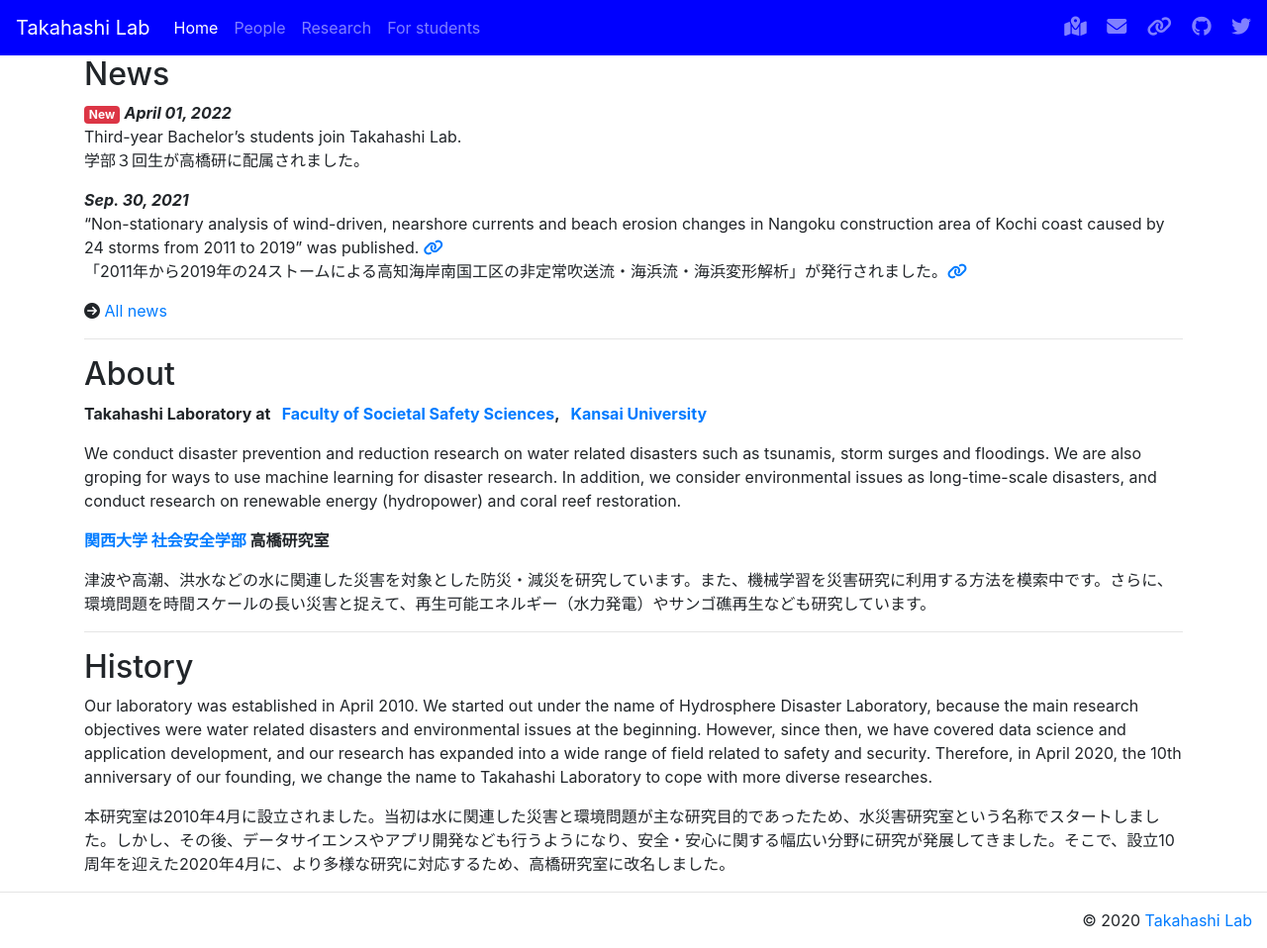
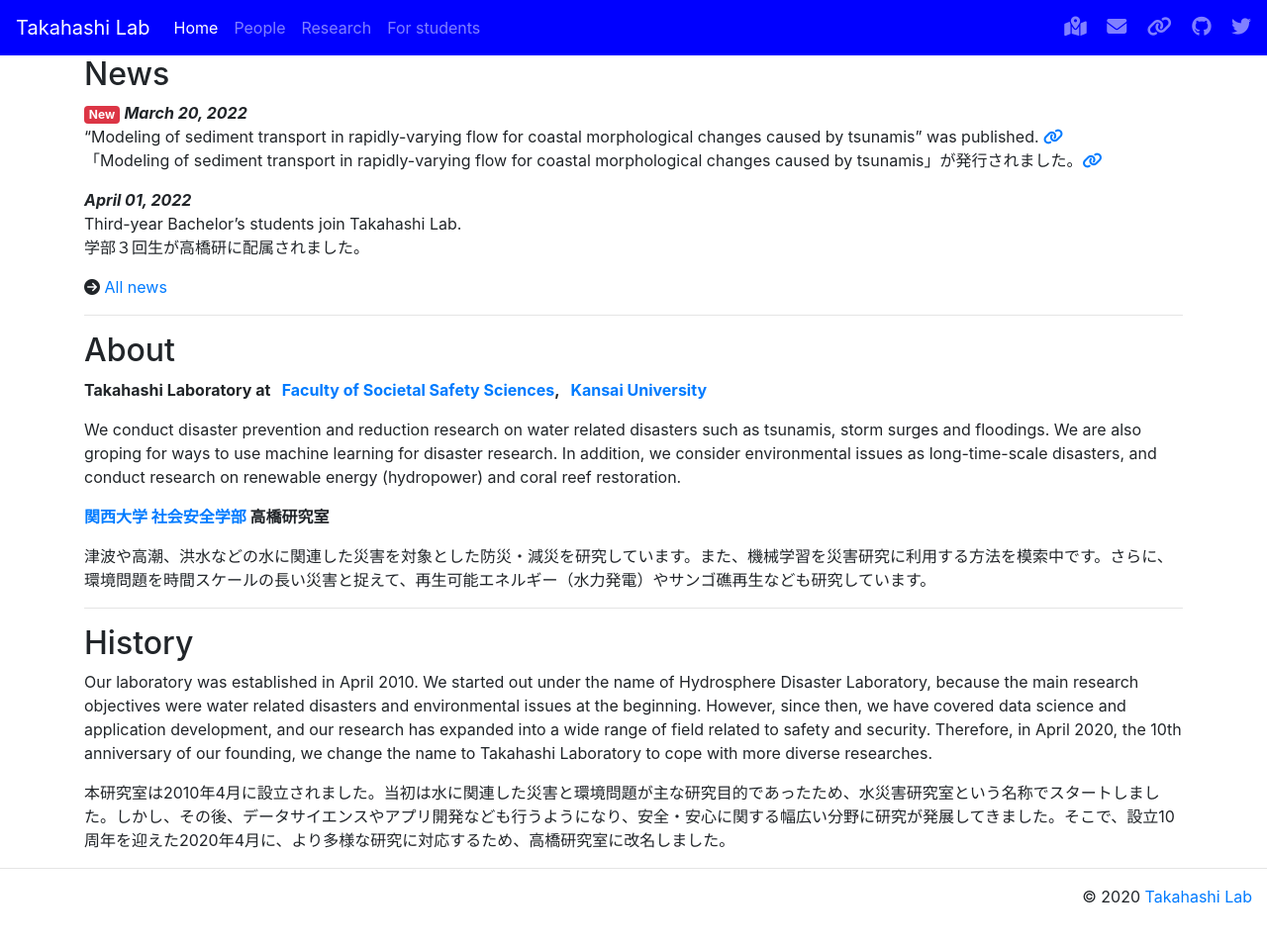
Before and after one commit to tkhslab/tkhslab.github.io, a Jekyll site: the page built from index.md, in a window 1280 px wide. Shown: the whole page at 99% size. Built offline with Jekyll 4.4.1, drawn with Linux system fonts in a browser that asks for light colours; nearby versions of some CDN libraries; after the commit the page ends 934 px from its top, so only the background shows below that.

Commit message:
add a paper publication news

```diff
--- a/index.md
+++ b/index.md
@@ -3,13 +3,13 @@ title: Home
 ---
 ## News
 <span class="badge badge-danger">New</span>
+***March 20, 2022***
+"Modeling of sediment transport in rapidly-varying flow for coastal morphological changes caused by tsunamis" was published. <a href="https://authors.elsevier.com/a/1f8Y15mVdsO0r"><i class="fas fa-link"></i></a>
+「Modeling of sediment transport in rapidly-varying flow for coastal morphological changes caused by tsunamis」が発行されました。<a href="https://authors.elsevier.com/a/1f8Y15mVdsO0r"><i class="fas fa-link"></i></a>
+
 ***April 01, 2022***
 Third-year Bachelor's students join Takahashi Lab.
 学部３回生が高橋研に配属されました。
-
-***Sep. 30, 2021***
-"Non-stationary analysis of wind-driven, nearshore currents and beach erosion changes in Nangoku construction area of Kochi coast caused by 24 storms from 2011 to 2019" was published. <a href="https://www.jstage.jst.go.jp/article/jscejoe/77/2/77_I_367/_article/-char/en"><i class="fas fa-link"></i></a>
-「2011年から2019年の24ストームによる高知海岸南国工区の非定常吹送流・海浜流・海浜変形解析」が発行されました。<a href="https://www.jstage.jst.go.jp/article/jscejoe/77/2/77_I_367/_article/-char/ja/"><i class="fas fa-link"></i></a>
 
 <i class="fas fa-arrow-circle-right"></i>
 [All news](/allnews.html)
```
